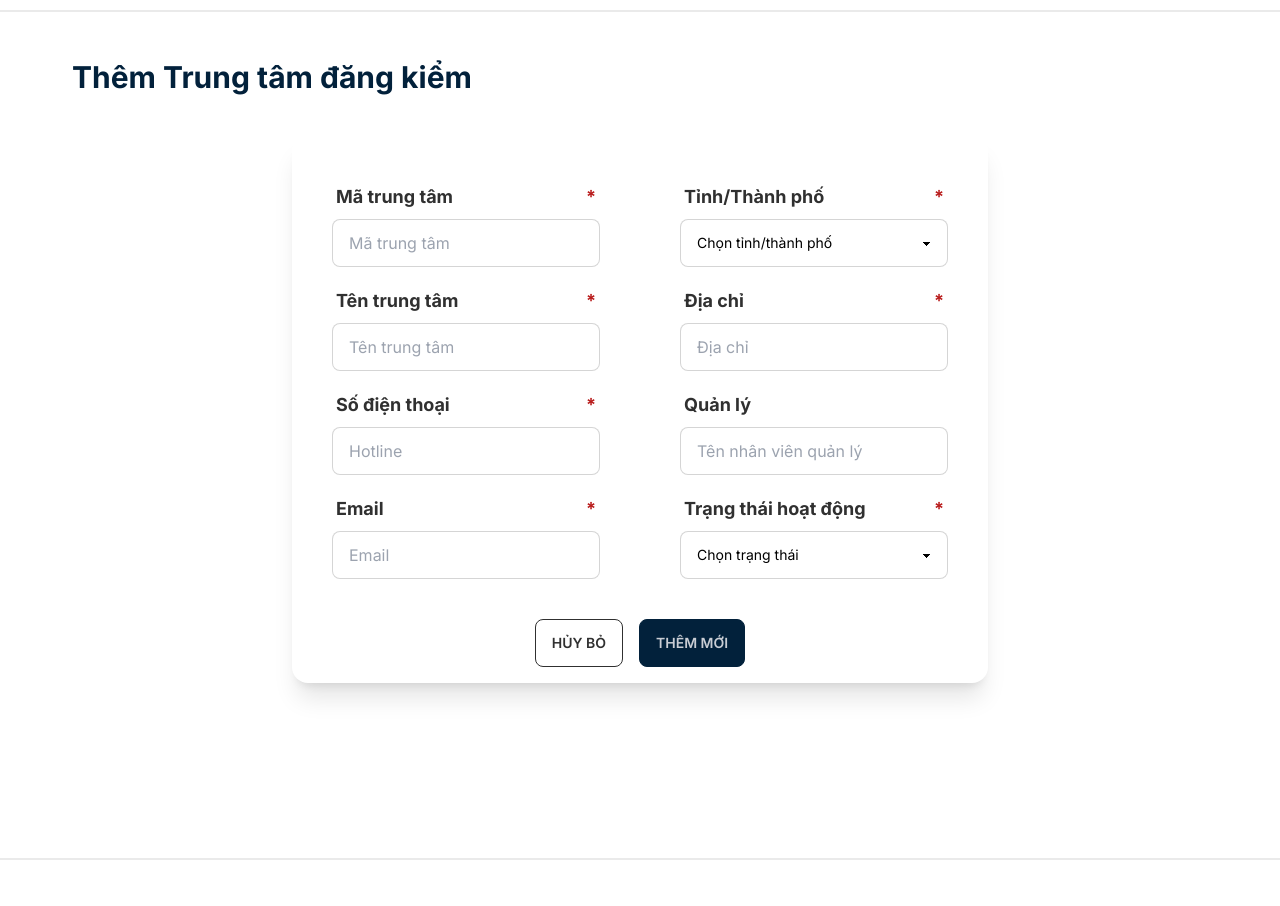
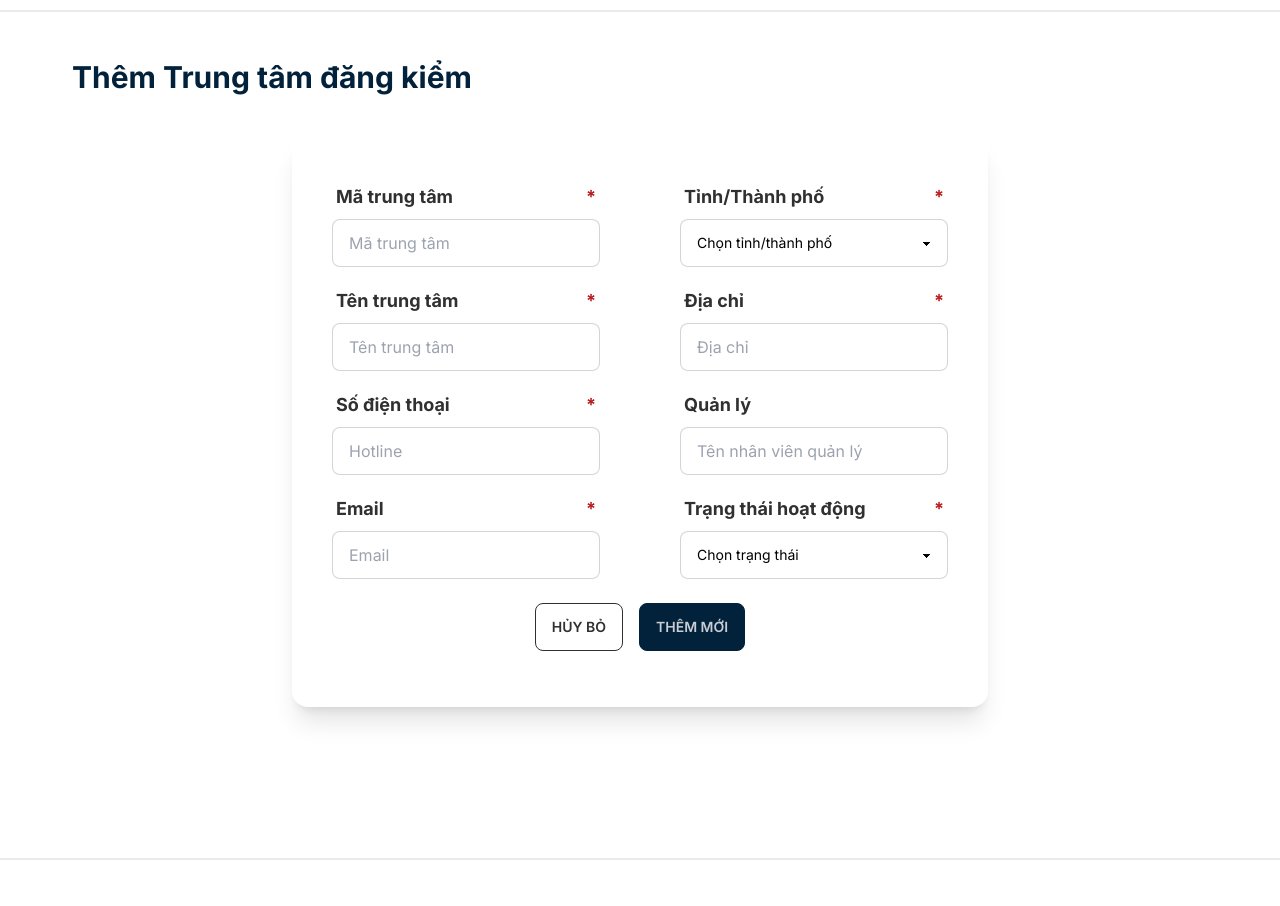
Before and after one commit to thrillim/registry-total, a Next.js app: page /Register/dashboard in a window 1280 px wide. Shown: the part 1140-2046 px from the top of the page. Built offline with nearby package versions, Linux system fonts and the light colour scheme.

Commit message:
update center form

```diff
--- a/app/Register/dashboard/center-form.tsx
+++ b/app/Register/dashboard/center-form.tsx
@@ -23,7 +23,8 @@ export default function AddCenterForm() {
     return (
         <>
             <div className='card container mx-auto w-max bg-base-100 shadow-xl'>
-                <form action="" className='card-body flex flex-row gap-20 mx-auto px-10 py-10'>
+                <form action="" className='card-body mx-auto px-10 py-10'>
+                    <div className='container flex flex-row gap-20'>
                         <div className='flex flex-col gap-3'>
                             <div className='form-control w-full max-w-xs'>
                                 <label className='label'>
@@ -151,17 +152,19 @@ export default function AddCenterForm() {
                                 </select>
                             </div>
                         </div>
-                </form>
-                    <div className='flex flex-row gap-4 mx-auto mb-4'>
-                        <div className='btn btn-outline btn-neutral'>Hủy bỏ</div>
-                        <div className='btn btn-primary' onClick={() => {
+                    </div>
+                    <div className='flex flex-row gap-4 mx-auto my-4'>
+                        <button className='btn btn-outline btn-neutral' type='reset'>Hủy bỏ</button>
+                        <button className='btn btn-primary' type='submit' onClick={() => {
                             if (centerCode.current === '' || centerName.current === '' || hotline.current === '' || email.current === '' || centerProvince.current === '' || address.current === '' || state.current === '') {
                                 setShowError(true);
                             } else {
                                 setShowError(false);
                             }
-                        }}>Thêm mới</div>
+                        }}>Thêm mới</button>
                     </div>
+                </form>
+
             </div>
         </>
     )
```
Lines whose indentation alone changed are shown as unchanged.
